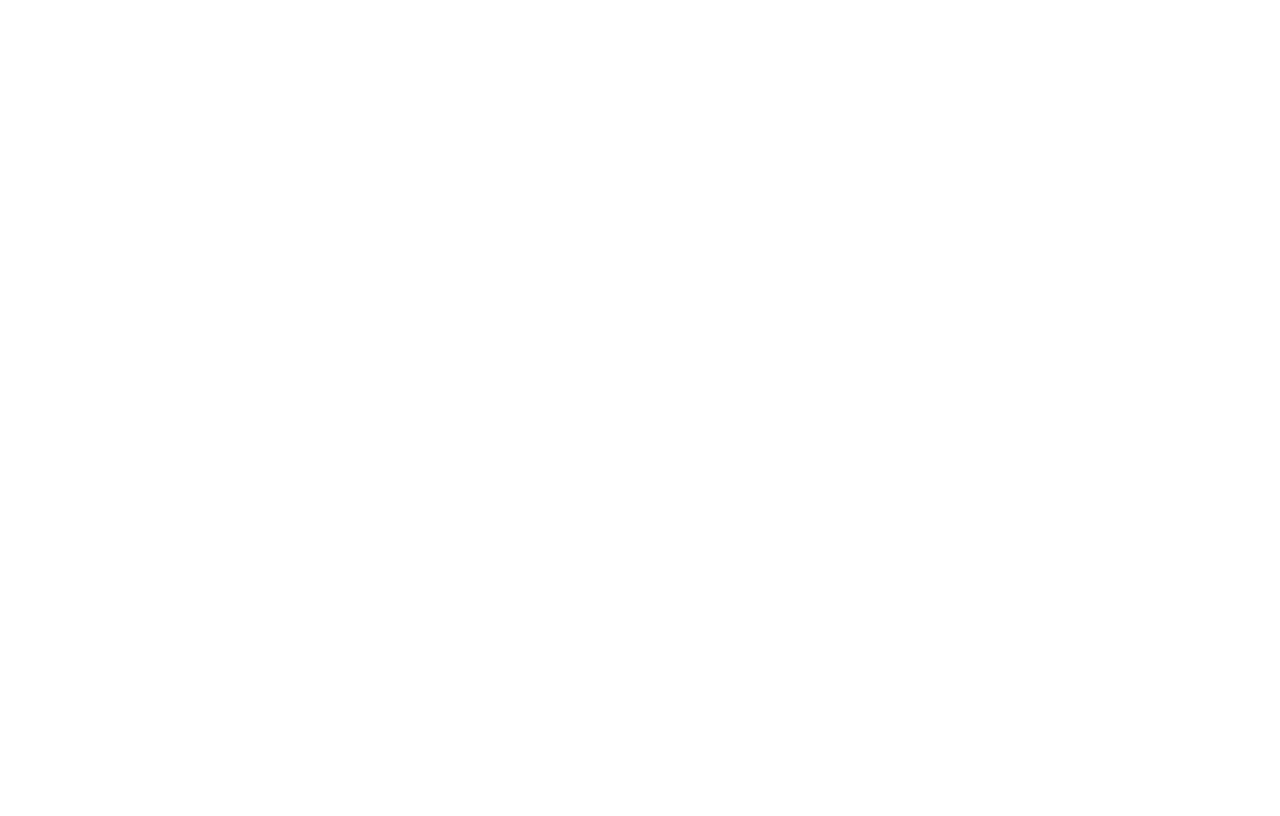
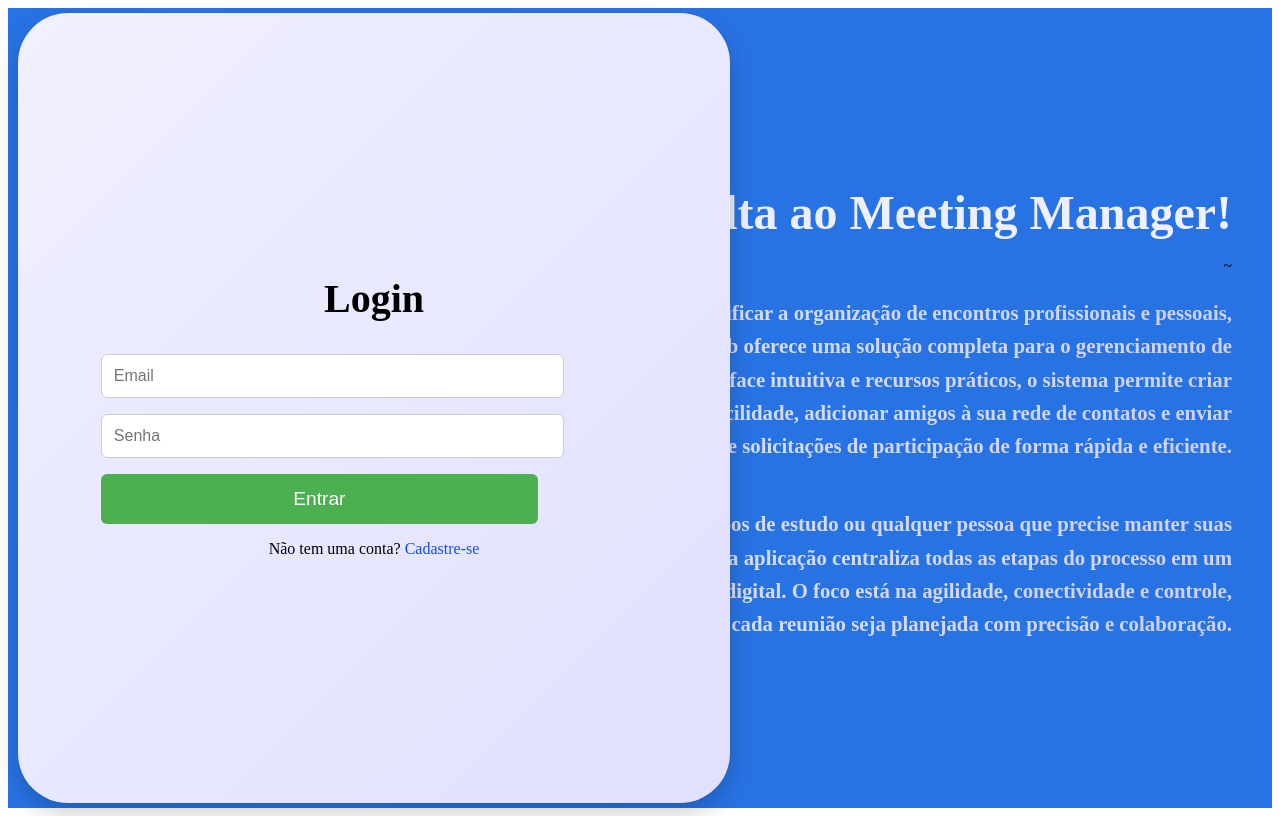
Before and after one commit to jhonnydsl/meeting-manager-client, an Angular app: page /login in a window 1280 px wide. Before the commit this address led to /. Built offline with nearby package versions, Linux system fonts and the light colour scheme.

Commit message:
configuring the login page

```diff
--- a/src/app/app.routes.ts
+++ b/src/app/app.routes.ts
@@ -1,4 +1,8 @@
 import { Routes } from '@angular/router';
-import { WelcomeComponent } from './pages/welcome/welcome/welcome.component';
+import { WelcomeComponent } from './pages/welcome/welcome.component';
+import { LoginComponent } from './pages/login/login.component';
 
-export const routes: Routes = [{ path: '', component: WelcomeComponent }];
+export const routes: Routes = [
+  { path: '', component: WelcomeComponent },
+  { path: 'login', component: LoginComponent },
+];
--- /dev/null
+++ b/src/app/pages/login/login.component.css
@@ -0,0 +1,106 @@
+body {
+  background-color: #154bf1;
+}
+
+.login-container {
+  display: flex;
+  height: 100vh;
+  position: relative;
+}
+
+.login-box {
+  position: relative;
+  z-index: 2;
+  width: 50%;
+  max-width: 700px;
+  background: linear-gradient(135deg, #f0f0ff, #e0e0ff);
+  border-radius: 50px;
+  padding: 60px 40px;
+  display: flex;
+  flex-direction: column;
+  justify-content: center;
+  align-items: center;
+  box-shadow: 0 10px 25px rgba(0, 0, 0, 0.2);
+  margin-left: 10px;
+  margin-top: 5px;
+  margin-bottom: 5px;
+}
+
+.login-box h2 {
+  font-size: clamp(1.8rem, 4vw, 2.5rem);
+  margin-bottom: 2rem;
+}
+
+.login-box input {
+  width: 80%;
+  padding: 12px;
+  margin-bottom: 1rem;
+  font-size: 1rem;
+  border-radius: 6px;
+  border: 1px solid #ccc;
+}
+
+.login-box button {
+  width: 80%;
+  padding: 14px;
+  font-size: 1.2rem;
+  border-radius: 6px;
+  border: none;
+  background-color: #4caf50;
+  color: white;
+  cursor: pointer;
+  transition: all 0.2s ease;
+}
+
+.login-box button:hover {
+  background-color: #45a049;
+}
+
+.signup-link {
+  margin-top: 1rem;
+}
+
+.signup-link a {
+  color: #154bf1;
+  text-decoration: none;
+}
+
+.login-right {
+  position: absolute;
+  top: 0;
+  right: 0;
+  bottom: 0;
+  left: 0;
+  justify-content: center;
+  align-items: center;
+  z-index: 1;
+  background-color: #2873e4;
+  display: flex;
+  flex-direction: column;
+  justify-content: center;
+  align-items: flex-end;
+  padding-right: 40px;
+  text-align: right;
+}
+
+.login-right h1 {
+  font-size: clamp(2rem, 5vw, 3rem);
+  background: linear-gradient(90deg, #ececf2, #f0f0ff);
+  -webkit-background-clip: text;
+  -webkit-text-fill-color: transparent;
+  margin-bottom: 1rem;
+  font-weight: 700;
+  line-height: 1.2;
+}
+
+.login-right p {
+  font-size: clamp(0.9rem, 2.5vw, 1.3rem);
+  line-height: 1.6;
+  background: linear-gradient(90deg, #d8e1f3, #d0d1ed);
+  -webkit-background-clip: text;
+  -webkit-text-fill-color: transparent;
+  margin-bottom: 1.5rem;
+  font-weight: 600;
+  width: 60%;
+  word-wrap: break-word;
+}
--- /dev/null
+++ b/src/app/pages/login/login.component.html
@@ -0,0 +1,33 @@
+<div class="login-container">
+  <div class="login-box">
+    <h2>Login</h2>
+    <form>
+      <input type="text" placeholder="Email" />
+      <input type="password" placeholder="Senha" />
+      <button type="submit">Entrar</button>
+    </form>
+    <p class="signup-link">
+      Não tem uma conta? <a routerLink="/register">Cadastre-se</a>
+    </p>
+  </div>
+
+  <div class="login-right">
+    <h1>Bem vindo de volta ao Meeting Manager!</h1>
+    ~
+    <p>
+      Desenvolvida para simplificar a organização de encontros profissionais e
+      pessoais, esta aplicação web oferece uma solução completa para o
+      gerenciamento de reuniões. Com uma interface intuitiva e recursos
+      práticos, o sistema permite criar e excluir reuniões com facilidade,
+      adicionar amigos à sua rede de contatos e enviar convites e solicitações
+      de participação de forma rápida e eficiente.
+    </p>
+    <p>
+      Ideal para equipes, grupos de estudo ou qualquer pessoa que precise manter
+      suas reuniões organizadas, a aplicação centraliza todas as etapas do
+      processo em um único ambiente digital. O foco está na agilidade,
+      conectividade e controle, garantindo que cada reunião seja planejada com
+      precisão e colaboração.
+    </p>
+  </div>
+</div>
```
Also changed, not shown: src/app/pages/login/login.component.ts (added, +11 -0 lines), src/app/pages/welcome/welcome.component.css (renamed from src/app/pages/welcome/welcome/welcome.component.css), src/app/pages/welcome/welcome.component.html (renamed from src/app/pages/welcome/welcome/welcome.component.html), src/app/pages/welcome/welcome.component.ts (renamed from src/app/pages/welcome/welcome/welcome.component.ts), 2 other files (tests, documents, lock files or other folders).
